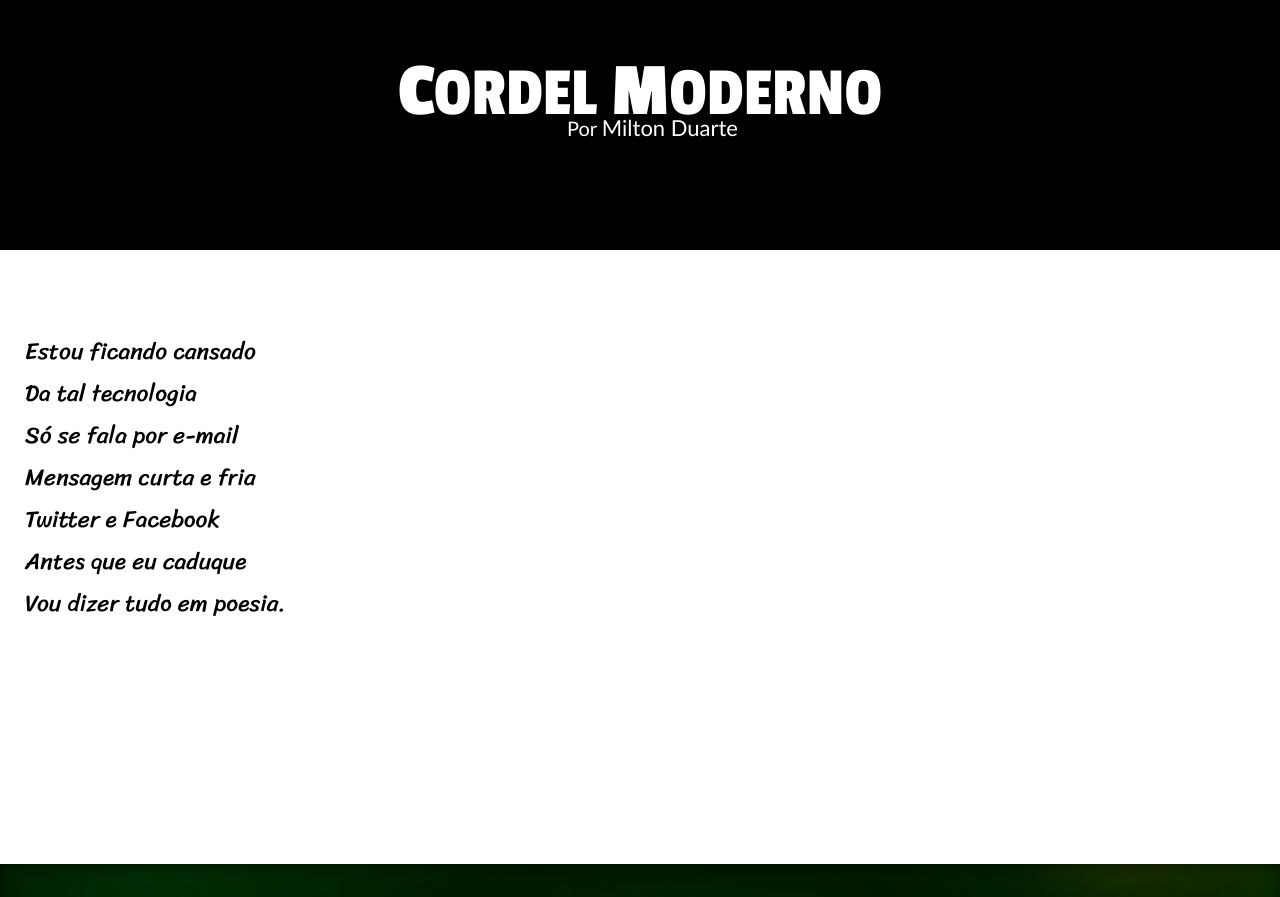
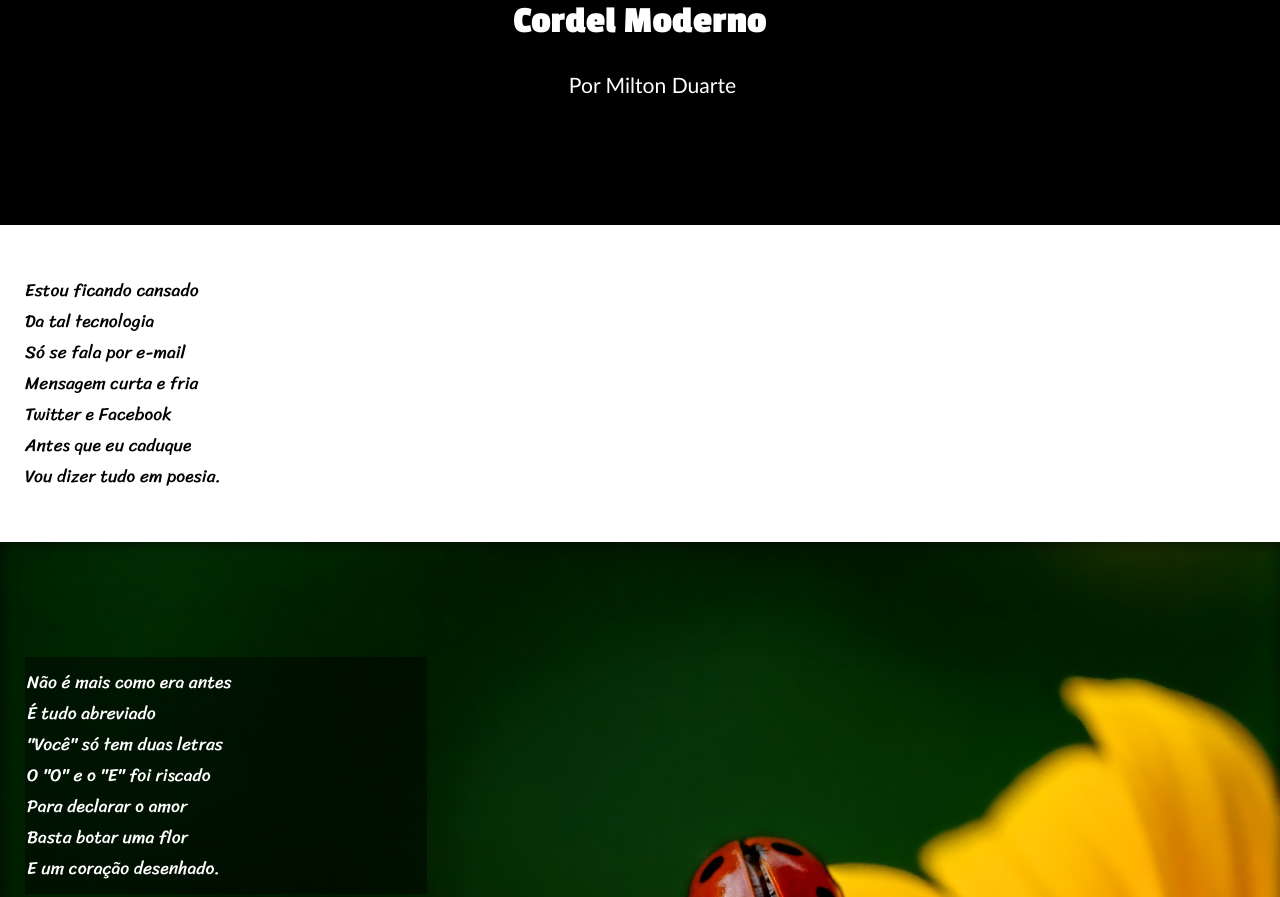
Before and after one commit to Azeve-do/cordel, a plain HTML site: page index.html in a window 1280 px wide. Shown: the top 897 px of the page. Drawn offline with Linux system fonts and the light colour scheme.

Commit message:
seção terapia

```diff
--- a/index.html
+++ b/index.html
@@ -10,7 +10,7 @@
 </head>
 <body>
     <header>
-        <h1><h1 class="LM">C</h1>ORDEL <h1 class="LM">M</h1>ODERNO</h1>
+        <h1>Cordel Moderno</h1>
         <p>Por <a href="https://www.recantodasletras.com.br/poesias/3186743" target="_blank" rel="external">Milton Duarte</a></p>
     </header>
     <main>
--- a/stylecordel.css
+++ b/stylecordel.css
@@ -7,7 +7,6 @@
 * {
     margin: 0px;
     padding: 0px;
-    font-size: 1.1em;
 }
 
 html, body {
@@ -15,23 +14,22 @@ html, body {
 }
 
 header {
-    height: 250px;
+    height: 225px;
     background-color: #000000;
-    font-size: 70px;
+    font-size: 1.5vw;
     text-align: center;
     color: #ffffff;
     font-family: Passion One;
 }
 
 header > p {
-    font-size: 20px;
     font-family: Calibri;
-    margin-top: -100px;
+    margin-top: 5px;
 }
 
 header > h1 {
     display: inline-block;
-    margin-top: 50px;
+    margin-bottom: 25px;
 }
 
 a {
@@ -45,16 +43,17 @@ header > p > a:hover {
 
 p {
     font-family: Sriracha;
-    padding-top: 10vh;
-    padding-bottom: 10vh;
+    margin-top: 50px;
+    margin-bottom: 50px;
     margin-left: 25px;
+    font-size: 1.1em;
 }
 
 div#imagem1 {
     background: #ffffff url('imagens/background001.jpg') center top/cover no-repeat fixed;
     color: #ffffff;
     height: 450px;
-}
+    }
 
 div > p {
     background-color: rgba(0, 0, 0, 0.466);
```
